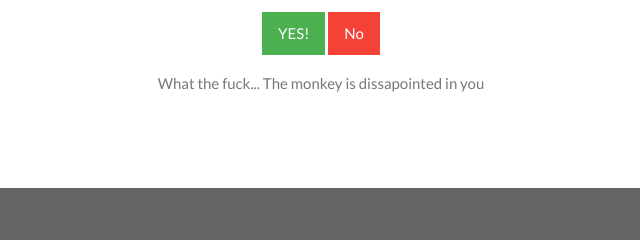
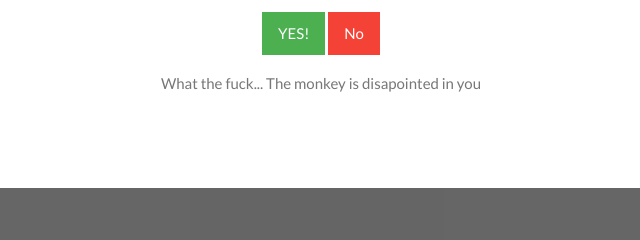
Before and after one commit to joeypas/TheMessengerMonkey, a plain HTML site: page index.html in a window 1280 px wide. Both pictures are taken after a click on the button "No". Shown: the part 1850-2090 px from the top of the page, 319-959 px from the left. Drawn offline with nearby package versions, Linux system fonts and the light colour scheme.

Commit message:
spell error:(

```diff
--- a/index.html
+++ b/index.html
@@ -171,7 +171,7 @@
 			if (choice == true) {
 				answer.textContent = 'YAY! I Love You SOOOOO Much!! 😽';
 			} else {
-				answer.textContent = 'What the fuck... The monkey is dissapointed in you';
+				answer.textContent = 'What the fuck... The monkey is disapointed in you';
 			}
 		}
 
```
